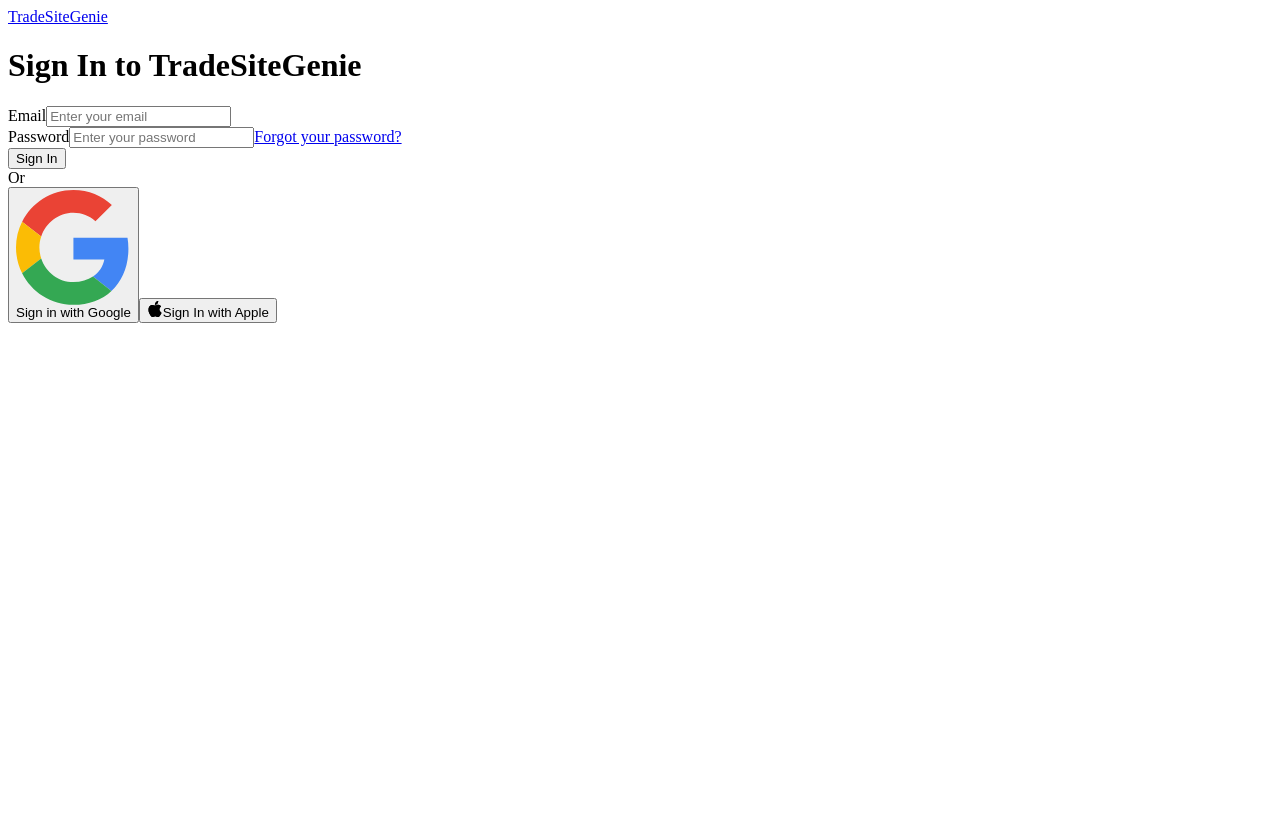
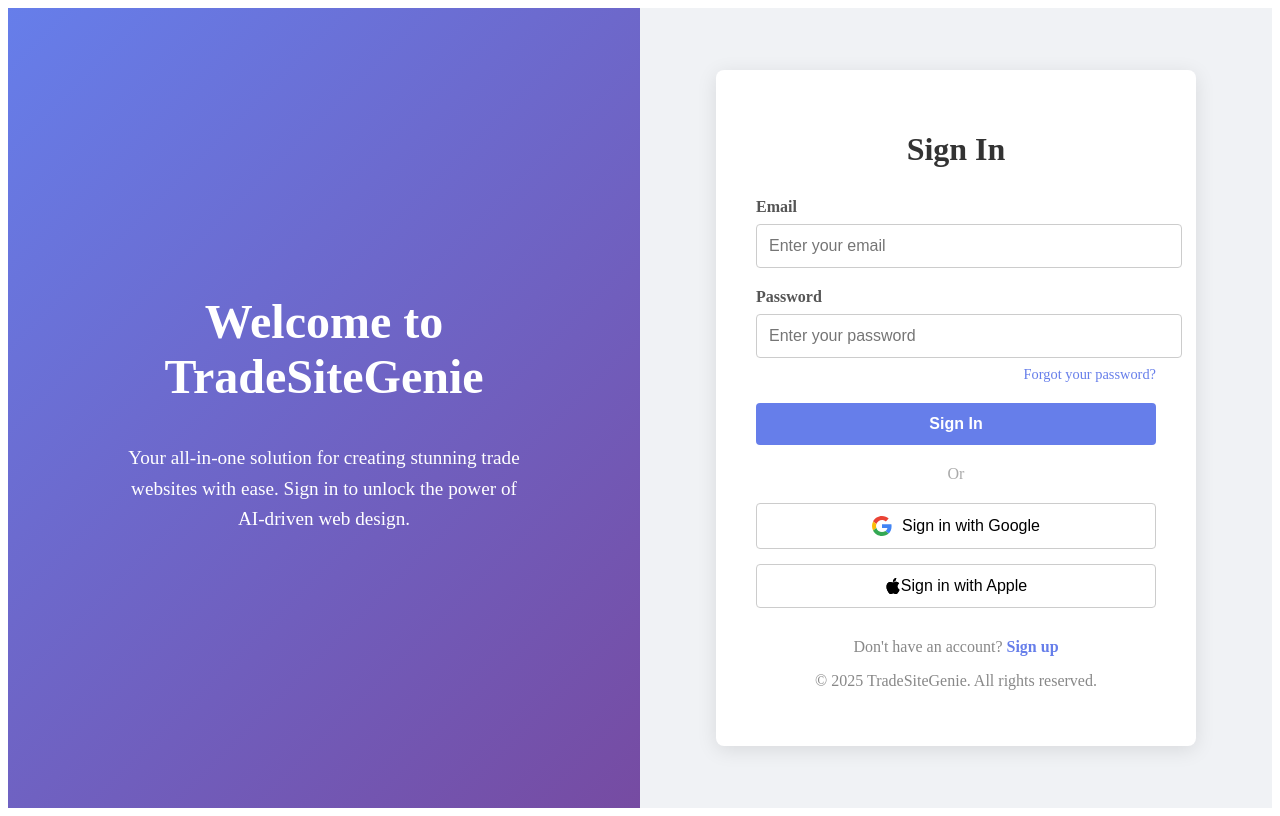
Before and after one commit to whatmarcusdid/tradesitegenie, a Next.js app: page / in a window 1280 px wide. Built offline with nearby package versions, Linux system fonts and the light colour scheme; no server answers.

Commit message:
refactor: improved sign-in page UI and UX

```diff
--- /dev/null
+++ b/app/SignInPage.module.css
@@ -0,0 +1,180 @@
+/* app/SignInPage.module.css */
+
+.container {
+  display: flex;
+  min-height: 100vh;
+  background-color: #f0f2f5;
+}
+
+.leftPanel {
+  flex: 1;
+  display: flex;
+  flex-direction: column;
+  justify-content: center;
+  align-items: center;
+  padding: 40px;
+  background: linear-gradient(135deg, #667eea 0%, #764ba2 100%);
+  color: white;
+  text-align: center;
+}
+
+.welcomeTitle {
+  font-size: 3rem;
+  font-weight: bold;
+  margin-bottom: 20px;
+}
+
+.welcomeMessage {
+  font-size: 1.2rem;
+  max-width: 400px;
+  line-height: 1.6;
+}
+
+.rightPanel {
+  flex: 1;
+  display: flex;
+  flex-direction: column;
+  justify-content: center;
+  align-items: center;
+  padding: 40px;
+}
+
+.formContainer {
+  width: 100%;
+  max-width: 400px;
+  background: white;
+  padding: 40px;
+  border-radius: 8px;
+  box-shadow: 0 4px 20px rgba(0, 0, 0, 0.1);
+}
+
+.title {
+  font-size: 2rem;
+  font-weight: bold;
+  text-align: center;
+  margin-bottom: 30px;
+  color: #333;
+}
+
+.form {
+  display: flex;
+  flex-direction: column;
+}
+
+.formGroup {
+  margin-bottom: 20px;
+}
+
+.label {
+  display: block;
+  margin-bottom: 8px;
+  font-weight: 600;
+  color: #555;
+}
+
+.input {
+  width: 100%;
+  padding: 12px;
+  border: 1px solid #ccc;
+  border-radius: 4px;
+  font-size: 1rem;
+}
+
+.input:focus {
+  outline: none;
+  border-color: #667eea;
+  box-shadow: 0 0 0 2px rgba(102, 126, 234, 0.2);
+}
+
+.forgotPassword {
+  display: block;
+  text-align: right;
+  margin-top: 8px;
+  font-size: 0.9rem;
+  color: #667eea;
+  text-decoration: none;
+}
+
+.forgotPassword:hover {
+  text-decoration: underline;
+}
+
+.button {
+  width: 100%;
+  padding: 12px;
+  border: none;
+  border-radius: 4px;
+  background-color: #667eea;
+  color: white;
+  font-size: 1rem;
+  font-weight: 600;
+  cursor: pointer;
+  transition: background-color 0.3s ease;
+}
+
+.button:disabled {
+  background-color: #a3b0f2;
+  cursor: not-allowed;
+}
+
+.button:hover:not(:disabled) {
+  background-color: #5a6ed8;
+}
+
+.error {
+  color: #e53e3e;
+  margin-bottom: 15px;
+  text-align: center;
+}
+
+.divider {
+  text-align: center;
+  margin: 20px 0;
+  color: #aaa;
+}
+
+.oauthContainer {
+  display: flex;
+  flex-direction: column;
+  gap: 15px;
+}
+
+.oauthButton {
+  width: 100%;
+  padding: 12px;
+  border: 1px solid #ccc;
+  border-radius: 4px;
+  background-color: white;
+  display: flex;
+  justify-content: center;
+  align-items: center;
+  font-size: 1rem;
+  cursor: pointer;
+  transition: background-color 0.3s ease;
+}
+
+.oauthButton:hover {
+  background-color: #f9f9f9;
+}
+
+.oauthIcon {
+  margin-right: 10px;
+  width: 20px;
+  height: 20px;
+}
+
+.footer {
+  text-align: center;
+  margin-top: 30px;
+  color: #888;
+}
+
+.signupLink {
+  color: #667eea;
+  text-decoration: none;
+  font-weight: 600;
+}
+
+.signupLink:hover {
+  text-decoration: underline;
+}
--- a/app/page.tsx
+++ b/app/page.tsx
@@ -1,4 +1,4 @@
-// Trigger new build by adding a comment.
+
 'use client';
 
 import { useState } from 'react';
@@ -11,6 +11,7 @@
   OAuthProvider,
 } from 'firebase/auth';
 import { auth } from '@/lib/firebaseConfig';
+import styles from './SignInPage.module.css';
 
 const SignInPage = () => {
   const [email, setEmail] = useState('');
@@ -23,6 +24,12 @@
     e.preventDefault();
     setError(null);
     setLoading(true);
+
+    if (!auth) {
+      setError('Firebase auth is not initialized.');
+      setLoading(false);
+      return;
+    }
 
     try {
       await signInWithEmailAndPassword(auth, email, password);
@@ -43,6 +50,10 @@
   };
 
   const handleGoogleSignIn = async () => {
+    if (!auth) {
+      setError('Firebase auth is not initialized.');
+      return;
+    }
     const provider = new GoogleAuthProvider();
     try {
       await signInWithPopup(auth, provider);
@@ -53,6 +64,10 @@
   };
 
   const handleAppleSignIn = async () => {
+    if (!auth) {
+      setError('Firebase auth is not initialized.');
+      return;
+    }
     const provider = new OAuthProvider('apple.com');
     try {
       await signInWithPopup(auth, provider);
@@ -63,19 +78,20 @@
   };
 
   return (
-    <div className="signin-page-container">
-      <header className="signin-header">
-        <Link href="/" className="logo-text">
-          TradeSiteGenie
-        </Link>
-      </header>
-      <main className="signin-main">
-        <div className="signin-title-container">
-          <h1 className="signin-title">Sign In to TradeSiteGenie</h1>
+    <div className={styles.container}>
+      <div className={styles.leftPanel}>
+        <h1 className={styles.welcomeTitle}>Welcome to TradeSiteGenie</h1>
+        <p className={styles.welcomeMessage}>
+          Your all-in-one solution for creating stunning trade websites with ease.
+          Sign in to unlock the power of AI-driven web design.
+        </p>
       </div>
-        <form onSubmit={handleSignIn} className="signin-form">
-          <div>
-            <label htmlFor="email" className="form-label">
+      <div className={styles.rightPanel}>
+        <div className={styles.formContainer}>
+          <h1 className={styles.title}>Sign In</h1>
+          <form onSubmit={handleSignIn} className={styles.form}>
+            <div className={styles.formGroup}>
+              <label htmlFor="email" className={styles.label}>
                 Email
               </label>
               <input
@@ -83,13 +99,13 @@
                 id="email"
                 value={email}
                 onChange={(e) => setEmail(e.target.value)}
-              className="form-input"
+                className={styles.input}
                 placeholder="Enter your email"
                 required
               />
             </div>
-          <div>
-            <label htmlFor="password" className="form-label">
+            <div className={styles.formGroup}>
+              <label htmlFor="password" className={styles.label}>
                 Password
               </label>
               <input
@@ -97,50 +113,56 @@
                 id="password"
                 value={password}
                 onChange={(e) => setPassword(e.target.value)}
-              className="form-input"
+                className={styles.input}
                 placeholder="Enter your password"
                 required
               />
-            <Link href="/reset-password" className="forgot-password-link">
+              <Link href="/reset-password" className={styles.forgotPassword}>
                 Forgot your password?
               </Link>
             </div>
-          {error && <p className="error-message">{error}</p>}
+            {error && <p className={styles.error}>{error}</p>}
             <button
               type="submit"
-            className="primary-button"
+              className={styles.button}
               disabled={loading}
             >
               {loading ? 'Signing In...' : 'Sign In'}
             </button>
           </form>
-        <div className="divider">Or</div>
-        <div className="oauth-buttons">
-        <button onClick={handleGoogleSignIn} className="gsi-material-button">
-          <div className="gsi-material-button-content-wrapper">
-            <div className="gsi-material-button-icon">
-              <svg version="1.1" xmlns="http://www.w3.org/2000/svg" viewBox="0 0 48 48" xmlnsXlink="http://www.w3.org/1999/xlink" style={{display: 'block'}}>
+          <div className={styles.divider}>Or</div>
+          <div className={styles.oauthContainer}>
+            <button onClick={handleGoogleSignIn} className={styles.oauthButton}>
+            <svg className={styles.oauthIcon} version="1.1" xmlns="http://www.w3.org/2000/svg" viewBox="0 0 48 48" xmlnsXlink="http://www.w3.org/1999/xlink" style={{display: 'block'}}>
                 <path fill="#EA4335" d="M24 9.5c3.54 0 6.71 1.22 9.21 3.6l6.85-6.85C35.9 2.38 30.47 0 24 0 14.62 0 6.51 5.38 2.56 13.22l7.98 6.19C12.43 13.72 17.74 9.5 24 9.5z"></path>
                 <path fill="#4285F4" d="M46.98 24.55c0-1.57-.15-3.09-.38-4.55H24v9.02h12.94c-.58 2.96-2.26 5.48-4.78 7.18l7.73 6c4.51-4.18 7.09-10.36 7.09-17.65z"></path>
                 <path fill="#FBBC05" d="M10.53 28.59c-.48-1.45-.76-2.99-.76-4.59s.27-3.14.76-4.59l-7.98-6.19C.92 16.46 0 20.12 0 24c0 3.88.92 7.54 2.56 10.78l7.97-6.19z
 "></path>
-                <path fill="#34A853" d="M24 48c6.48 0 11.93-2.13 15.89-5.81l-7.73-6c-2.15 1.45-4.92 2.3-8.16 2.3-6.26 0-11.57-4.22-13.47-9.91l-7.98 6.19C6.51 42.62 14.62 48 24 48z"></path>
+                <path fill="#34A853" d="M24 48c6.48 0 11.93-2.13 15.89-5.81l-7.73-6c-2.15 1.45-4.92 2.3-8.16 2.3-6.26 0-11.57-4.22-13.47-9.91l-7.98 6.19C6.51 42.62 14.62 48 24 48z
+"></path>
                 <path fill="none" d="M0 0h48v48H0z"></path>
               </svg>
-            </div>
-            <span className="gsi-material-button-contents">Sign in with Google</span>
-            <span style={{display: 'none'}}>Sign in with Google</span>
-          </div>
+              Sign in with Google
             </button>
-          <button onClick={handleAppleSignIn} className="oauth-button apple dark">
-            <svg xmlns="http://www.w3.org/2000/svg" width="16" height="16" fill="currentColor" className="bi bi-apple apple-icon" viewBox="0 0 16 16" aria-hidden="true">
-              <path d="M11.182.008C11.148-.03 9.923.023 8.857 1.18c-1.066 1.156-.902 2.482-.878 2.516s1.52.087 2.475-1.258.762-2.391.728-2.43m3.314 11.733c-.048-.096-2.325-1.234-2.113-3.422s1.675-2.789 1.698-2.854-.597-.79-1.254-1.157a3.7 3.7 0 0 0-1.563-.434c-.108-.003-.483-.095-1.254.116-.508.139-1.653.589-1.968.607-.316.018-1.256-.522-2.267-.665-.647-.125-1.333.131-1.824.328-.49.196-1.422.754-2.074 2.237-.652 1.482-.311 3.83-.067 4.56s.625 1.924 1.273 2.796c.576.984 1.34 1.667 1.659 1.899s1.219.386 1.843.067c.502-.308 1.408-.485 1.766-.472.357.013 1.061.154 1.782.539.571.197 1.111.115 1.652-.105.541-.221 1.324-1.059 2.238-2.758q.52-1.185.473-1.282" />
-              <path d="M11.182.008C11.148-.03 9.923.023 8.857 1.18c-1.066 1.156-.902 2.482-.878 2.516s1.52.087 2.475-1.258.762-2.391.728-2.43m3.314 11.733c-.048-.096-2.325-1.234-2.113-3.422s1.675-2.789 1.698-2.854-.597-.79-1.254-1.157a3.7 3.7 0 0 0-1.563-.434c-.108-.003-.483-.095-1.254.116-.508.139-1.653.589-1.968.607-.316.018-1.256-.522-2.267-.665-.647-.125-1.333.131-1.824.328-.49.196-1.422.754-2.074 2.237-.652 1.482-.311 3.83-.067 4.56s.625 1.924 1.273 2.796c.576.984 1.34 1.667 1.659 1.899s1.219.386 1.843.067c.502-.308 1.408-.485 1.766-.472.357.013 1.061.154 1.782.539.571.197 1.111.115 1.652-.105.541-.221 1.324-1.059 2.238-2.758q.52-1.185.473-1.282" />
+            <button onClick={handleAppleSignIn} className={styles.oauthButton}>
+            <svg xmlns="http://www.w3.org/2000/svg" width="16" height="16" fill="currentColor" className="bi bi-apple" viewBox="0 0 16 16">
+            <path d="M11.182.008C11.148-.03 9.923.023 8.857 1.18c-1.066 1.156-.902 2.482-.878 2.516s1.52.087 2.475-1.258.762-2.391.728-2.43m3.314 11.733c-.048-.096-2.325-1.234-2.113-3.422s1.675-2.789 1.698-2.854-.597-.79-1.254-1.157a3.7 3.7 0 0 0-1.563-.434c-.108-.003-.483-.095-1.254.116-.508.139-1.653.589-1.968.607-.316.018-1.256-.522-2.267-.665-.647-.125-1.333.131-1.824.328-.49.196-1.422.754-2.074 2.237-.652 1.482-.311 3.83-.067 4.56s.625 1.924 1.273 2.796c.576.984 1.34 1.667 1.659 1.899s1.219.386 1.843.067c.502-.308 1.408-.485 1.766-.472.357.013 1.061.154 1.782.539.571.197 1.111.115 1.652-.105.541-.221 1.324-1.059 2.238-2.758q.52-1.185.473-1.282"/>
+            <path d="M11.182.008C11.148-.03 9.923.023 8.857 1.18c-1.066 1.156-.902 2.482-.878 2.516s1.52.087 2.475-1.258.762-2.391.728-2.43m3.314 11.733c-.048-.096-2.325-1.234-2.113-3.422s1.675-2.789 1.698-2.854-.597-.79-1.254-1.157a3.7 3.7 0 0 0-1.563-.434c-.108-.003-.483-.095-1.254.116-.508.139-1.653.589-1.968.607-.316.018-1.256-.522-2.267-.665-.647-.125-1.333.131-1.824.328-.49.196-1.422.754-2.074 2.237-.652 1.482-.311 3.83-.067 4.56s.625 1.924 1.273 2.796c.576.984 1.34 1.667 1.659 1.899s1.219.386 1.843.067c.502-.308 1.408-.485 1.766-.472.357.013 1.061.154 1.782.539.571.197 1.111.115 1.652-.105.541-.221 1.324-1.059 2.238-2.758q.52-1.185.473-1.282"/>
           </svg>
-            Sign In with Apple
+              Sign in with Apple
             </button>
           </div>
-      </main>
+          <div className={styles.footer}>
+            <p>
+              Don't have an account?{' '}
+              <Link href="/signup" className={styles.signupLink}>
+                Sign up
+              </Link>
+            </p>
+            <p>&copy; {new Date().getFullYear()} TradeSiteGenie. All rights reserved.</p>
+          </div>
+        </div>
+      </div>
     </div>
   );
 };
```
Also changed, not shown: 2 other files (tests, documents, lock files or other folders). Lines whose indentation alone changed are shown as unchanged.
